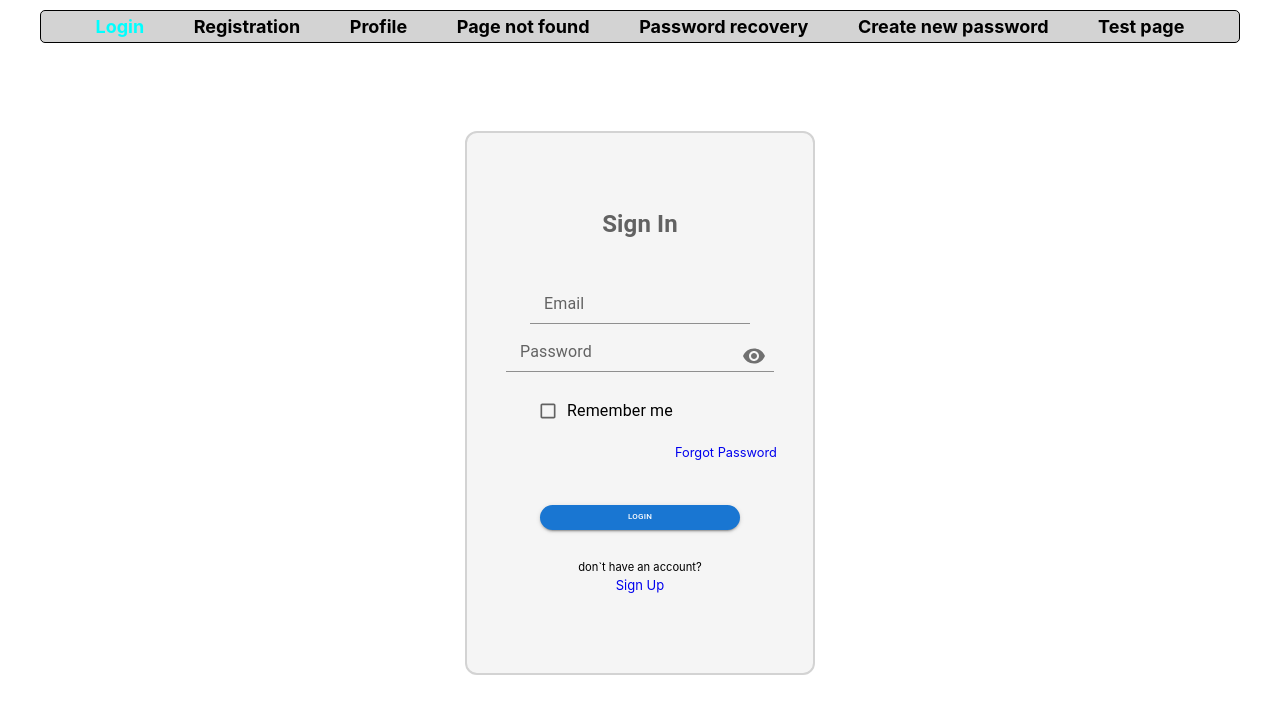
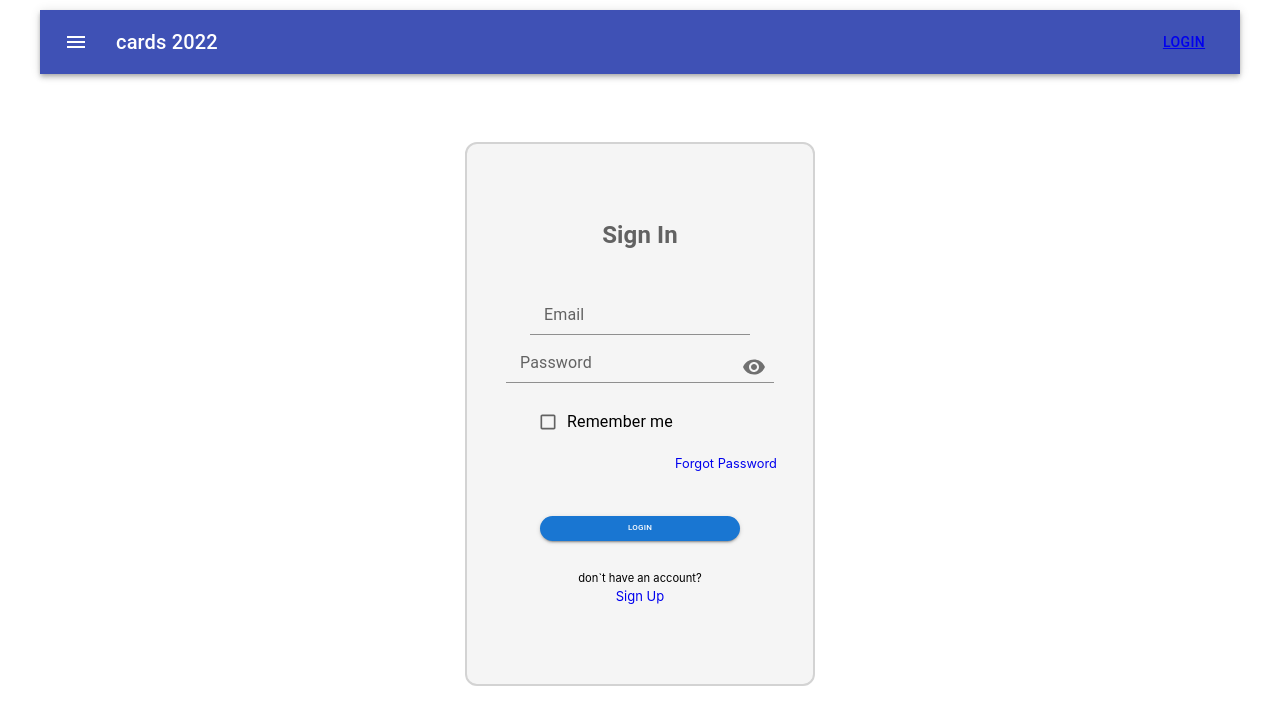
Before and after one commit to Freiii21/friday-project, a React (Create React App) app: page /#/login in a window 1280 px wide. Before the commit this address had no page. Shown: the top 724 px of the page. Built offline with nearby package versions, Linux system fonts and the light colour scheme.

Commit message:
from lelik: add HeaderMI.tsx,AppDrawer

```diff
--- a/package.json
+++ b/package.json
@@ -6,6 +6,8 @@
   "dependencies": {
     "@emotion/react": "^11.8.1",
     "@emotion/styled": "^11.8.1",
+    "@material-ui/core": "^4.12.3",
+    "@material-ui/icons": "^4.11.2",
     "@mui/icons-material": "^5.5.0",
     "@mui/material": "^5.5.0",
     "@testing-library/jest-dom": "^5.14.1",
--- a/public/index.html
+++ b/public/index.html
@@ -3,6 +3,7 @@
   <head>
     <meta charset="utf-8" />
     <link rel="icon" href="%PUBLIC_URL%/favicon.ico" />
+    <link rel="stylesheet" href="https://fonts.googleapis.com/icon?family=Material+Icons" />
     <meta name="viewport" content="width=device-width, initial-scale=1" />
     <meta name="theme-color" content="#000000" />
     <meta
@@ -11,7 +12,7 @@
     />
     <link rel="apple-touch-icon" href="%PUBLIC_URL%/logo192.png" />
     <!--
-      manifest.json provides metadata used when your web app is installed on a
+      manifest.json provides metadata used when your web api is installed on a
       user's mobile device or desktop. See https://developers.google.com/web/fundamentals/web-app-manifest/
     -->
     <link rel="manifest" href="%PUBLIC_URL%/manifest.json" />
--- a/src/n1-main/m1-ui/App.tsx
+++ /dev/null
@@ -1,22 +0,0 @@
-import React from 'react';
-import './App.css';
-import { useSelector} from 'react-redux';
-import {AppRootStateType} from '../m2-bll/store';
-import {RoutesComponent} from './routes/RoutesComponent';
-import {Header} from './header/Header';
-import {ErrorWindow} from "./errorWindow/ErrorWindow";
-
-const App = () => {
-
-    const error = useSelector<AppRootStateType, boolean>(state => state.auth.error)
-
-    return (
-        <div className="App">
-            <Header/>
-            <RoutesComponent/>
-            {error && <ErrorWindow/>}
-        </div>
-    );
-}
-
-export default App;
--- /dev/null
+++ b/src/n1-main/m1-ui/app/App.tsx
@@ -0,0 +1,26 @@
+import React, {useState} from 'react';
+import './App.css';
+import {useSelector} from 'react-redux';
+import {AppRootStateType} from '../../m2-bll/store';
+import {ErrorWindow} from '../errorWindow/ErrorWindow';
+
+import {AppDrawer} from './AppDrawer';
+import HeaderMI from '../header/HeaderMI';
+import {RoutesComponent} from '../routes/RoutesComponent';
+
+const App = () => {
+const [toggleDrawer,setToggleDrawer]=useState(false);
+    const error = useSelector<AppRootStateType, boolean>(state => state.auth.error)
+
+    return (
+        <div className="App">
+           {/* <Header/>*/}
+            <HeaderMI switchDrawer={setToggleDrawer}/>
+            <AppDrawer toggle={toggleDrawer} switchDrawer={setToggleDrawer}/>
+            <RoutesComponent/>
+            {error && <ErrorWindow/>}
+        </div>
+    );
+}
+
+export default App;
--- /dev/null
+++ b/src/n1-main/m1-ui/app/AppDrawer.tsx
@@ -0,0 +1,31 @@
+import {Drawer, MenuItem} from '@mui/material';
+import {NavLink} from 'react-router-dom';
+import {PATH} from '../routes/RoutesComponent';
+import s from '../header/Header.module.css';
+import {swap} from 'formik';
+type PropsType={
+    toggle:boolean;
+    switchDrawer:(t:boolean)=>void
+}
+export const AppDrawer = ({toggle,switchDrawer}:PropsType) => {
+
+  return(
+      <Drawer open={toggle}  onClose={()=>switchDrawer(false)}>
+          <MenuItem><NavLink to={PATH.LOGIN} className={({isActive}) => (isActive ? `${s.activeClass} ${s.links}`
+              : s.links)}>Login</NavLink></MenuItem>
+          <MenuItem><NavLink to={PATH.REGISTRATION} className={({isActive}) => (isActive ? `${s.activeClass} ${s.links}`
+              : s.links)}>Registration</NavLink></MenuItem>
+          <MenuItem><NavLink to={PATH.PROFILE} className={({isActive}) => (isActive ? `${s.activeClass} ${s.links}`
+              : s.links)}>Profile</NavLink></MenuItem>
+          <MenuItem><NavLink to={PATH.PAGE_NOT_FOUND} className={({isActive}) => (isActive ? `${s.activeClass} ${s.links}`
+              : s.links)}>Page not found</NavLink></MenuItem>
+          <MenuItem><NavLink to={PATH.PASSWORD_RECOVERY} className={({isActive}) => (isActive ? `${s.activeClass} ${s.links}`
+              : s.links)}>Password recovery</NavLink></MenuItem>
+          <MenuItem><NavLink to={PATH.CREATING_NEW_PASSWORD}
+                      className={({isActive}) => (isActive ? `${s.activeClass} ${s.links}`
+                          : s.links)}>Create new password</NavLink></MenuItem>
+          <MenuItem><NavLink to={PATH.TEST_PAGE} className={({isActive}) => (isActive ? `${s.activeClass} ${s.links}`
+              : s.links)}>Test page</NavLink></MenuItem>
+      </Drawer>
+  );
+}
--- /dev/null
+++ b/src/n1-main/m1-ui/header/HeaderMI.tsx
@@ -0,0 +1,46 @@
+import React, {useState} from 'react';
+import { createStyles, makeStyles, Theme } from '@material-ui/core/styles';
+import AppBar from '@material-ui/core/AppBar';
+import Toolbar from '@material-ui/core/Toolbar';
+import Typography from '@material-ui/core/Typography';
+import Button from '@material-ui/core/Button';
+import IconButton from '@material-ui/core/IconButton';
+import MenuIcon from '@material-ui/icons/Menu';
+import {NavLink} from 'react-router-dom';
+import {PATH} from '../routes/RoutesComponent';
+
+const useStyles = makeStyles((theme: Theme) =>
+    createStyles({
+        root: {
+            flexGrow: 1,
+        },
+        menuButton: {
+            marginRight: theme.spacing(2),
+        },
+        title: {
+            flexGrow: 1,
+        },
+    }),
+);
+type PropsType={
+    switchDrawer:(t:boolean)=>void
+}
+export default function HeaderMI({switchDrawer}:PropsType) {
+    const classes = useStyles();
+
+    return (
+        <div className={classes.root}>
+            <AppBar position="static">
+                <Toolbar>
+                    <IconButton onClick={()=>{switchDrawer(true)}} edge="start" className={classes.menuButton} color="inherit" aria-label="menu">
+                        <MenuIcon />
+                    </IconButton>
+                    <Typography variant="h6" className={classes.title}>
+                        cards 2022
+                    </Typography>
+                    <Button color="inherit"><NavLink to={PATH.LOGIN}>Login</NavLink></Button>
+                </Toolbar>
+            </AppBar>
+        </div>
+    );
+}
--- a/src/n1-main/m2-bll/authReducer.ts
+++ b/src/n1-main/m2-bll/authReducer.ts
@@ -1,4 +1,4 @@
-import {authAPI, ForgotPasswordType, LoginDataType, UserType} from './app/api';
+import {authAPI, ForgotPasswordType, LoginDataType, UserType} from './api/api';
 import {Dispatch} from 'redux';
 
 export type RequestStatusType = 'idle' | 'loading'
--- a/src/n1-main/m2-bll/testReducer.tsx
+++ b/src/n1-main/m2-bll/testReducer.tsx
@@ -1,4 +1,4 @@
-import {appPing, ResponsePingType} from './app/api';
+import {appPing, ResponsePingType} from './api/api';
 import {Dispatch} from 'redux';
 
 const initialState={
--- a/src/n2-features/f0-test/TestPage.tsx
+++ b/src/n2-features/f0-test/TestPage.tsx
@@ -5,7 +5,7 @@ import s from './TestPage.module.css'
 import {useDispatch, useSelector} from 'react-redux';
 import {getPingT} from '../../n1-main/m2-bll/testReducer';
 import {AppRootStateType} from '../../n1-main/m2-bll/store';
-import {ResponsePingType} from '../../n1-main/m2-bll/app/api';
+import {ResponsePingType} from '../../n1-main/m2-bll/api/api';
 
 export const TestPage = () => {
    const dispatch=useDispatch();
```
Also changed, not shown: src/index.tsx (+5 -5 lines), src/n1-main/m1-ui/app/App.css (renamed from src/n1-main/m1-ui/App.css), src/n1-main/m2-bll/api/api.ts (renamed from src/n1-main/m2-bll/app/api.ts), 2 other files (tests, documents, lock files or other folders).
